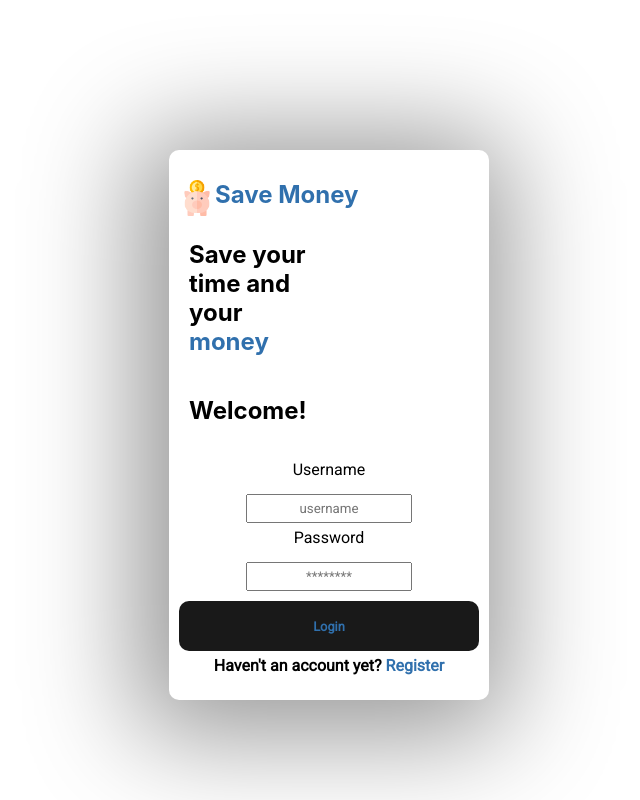
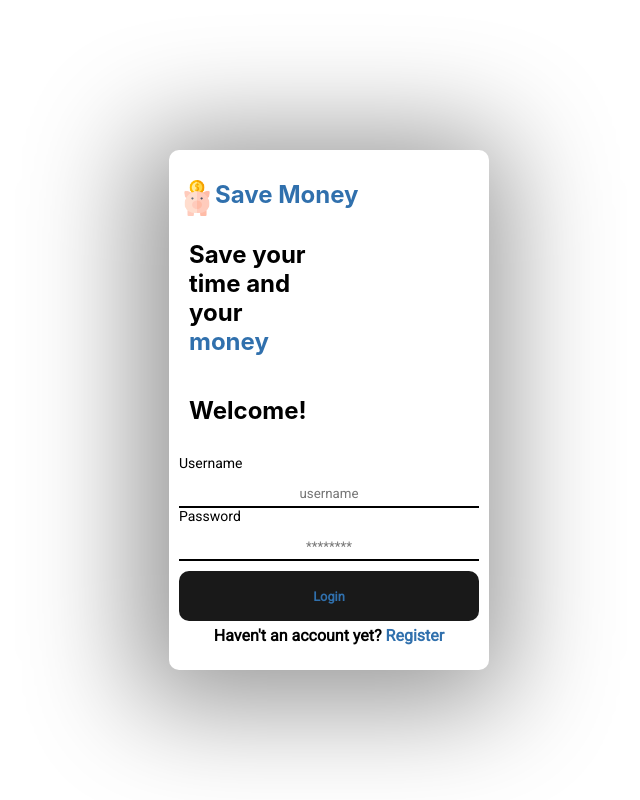
Before and after one commit to AdrianArcoGonzalez/SaveMoneyApp, a React (Create React App) app: page /login in a window 1280 px wide. Shown: the whole page, without its empty margins (311-951 px from the left). Built offline with nearby package versions, Linux system fonts and the light colour scheme.

Commit message:
modified some properties to fit style

```diff
--- a/src/components/CustomInputField/CustomInputFieldStyled.ts
+++ b/src/components/CustomInputField/CustomInputFieldStyled.ts
@@ -2,18 +2,24 @@ import styled from "styled-components";
 
 const CustomInputFieldStyled = styled.div`
   font-family: "Roboto";
+  font-size: 0.875rem;
   display: flex;
   flex-direction: column;
-  justify-content: center;
-  align-items: center;
+  align-items: flex-start;
   gap: 10px;
+  width: 100%;
+
+  input {
+    width: 100%;
+    border: none;
+    border-bottom: 2px solid black;
+  }
 
   .input-label {
     display: flex;
     flex-direction: column;
     align-items: center;
     gap: 5px;
-    padding: 5px;
   }
   .errors {
     text-align: center;
```
